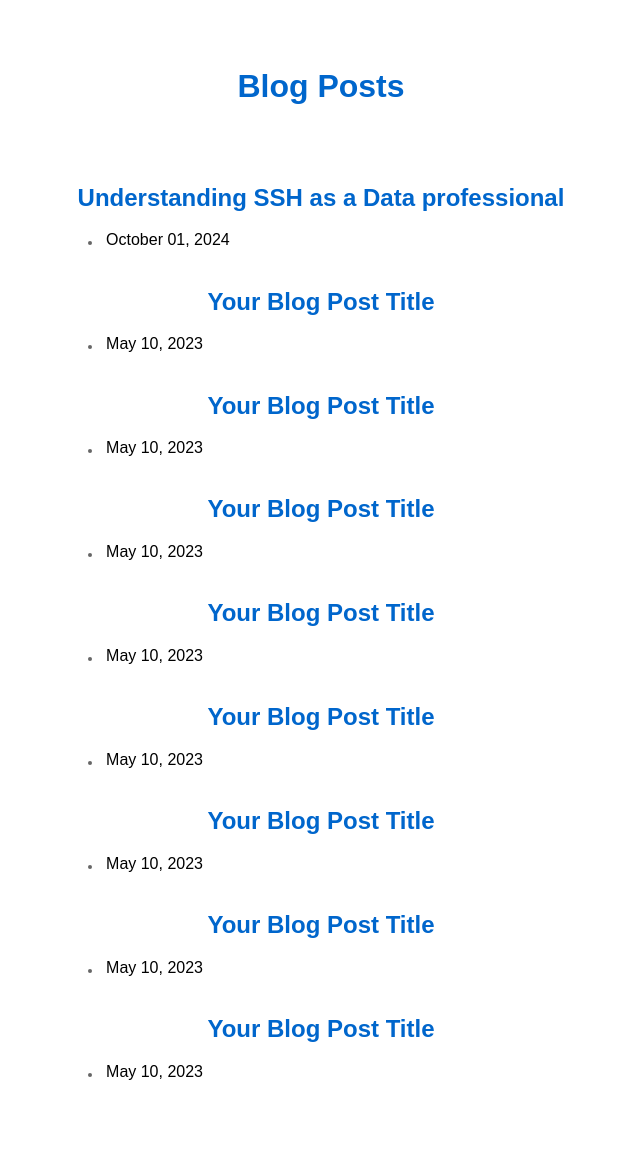
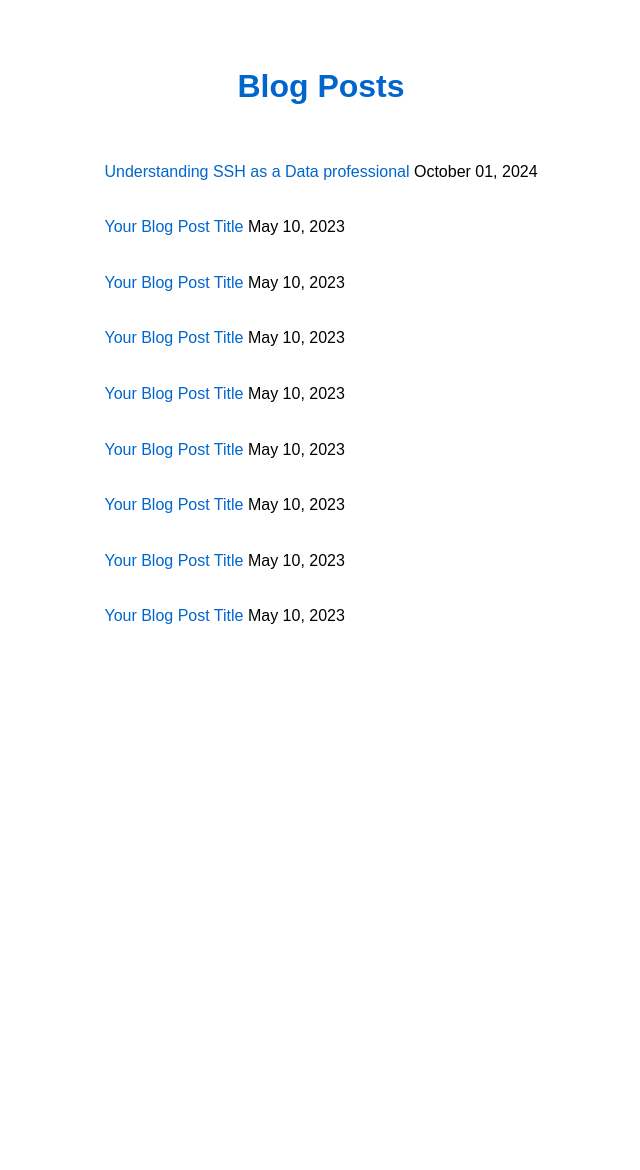
Before and after one commit to Shashwatpandey4/Shashwatpandey4.github.io, a Jekyll site: the page built from blog.html, in a window 1280 px wide. Shown: the whole page, without its empty margins (319-959 px from the left). Built offline with Jekyll 4.4.1, drawn with Linux system fonts in a browser that asks for light colours; after the commit the page ends 900 px from its top, so only the background shows below that.

Commit message:
post dates

```diff
--- a/blog.html
+++ b/blog.html
@@ -9,11 +9,10 @@
 
     <ul class="post-list">
       {% for post in site.posts %}
-        <li>
-          <h2><a href="{{ post.url | relative_url }}">{{ post.title }}</a></h2>
-            <span class="circle"></span>
-            <span class="post-date">{{ post.date | date: "%B %d, %Y" }}</span>
-        </li>
+      <li>
+        <a href="{{ post.url | relative_url }}">{{ post.title }}</a>
+        <span class="post-date">{{ post.date | date: "%B %d, %Y" }}</span>
+      </li>
       {% endfor %}
     </ul>
   </div>
--- a/index.html
+++ b/index.html
@@ -23,7 +23,6 @@
       {% for post in site.posts limit:3 %}
         <li>
           <a href="{{ post.url | relative_url }}">{{ post.title }}</a>
-          <span class="circle"></span>
           <span class="post-date">{{ post.date | date: "%B %d, %Y" }}</span>
         </li>
       {% endfor %}
```
